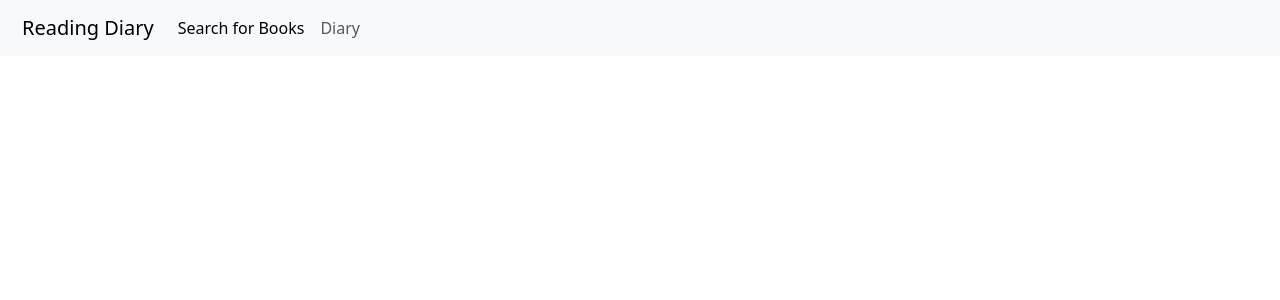
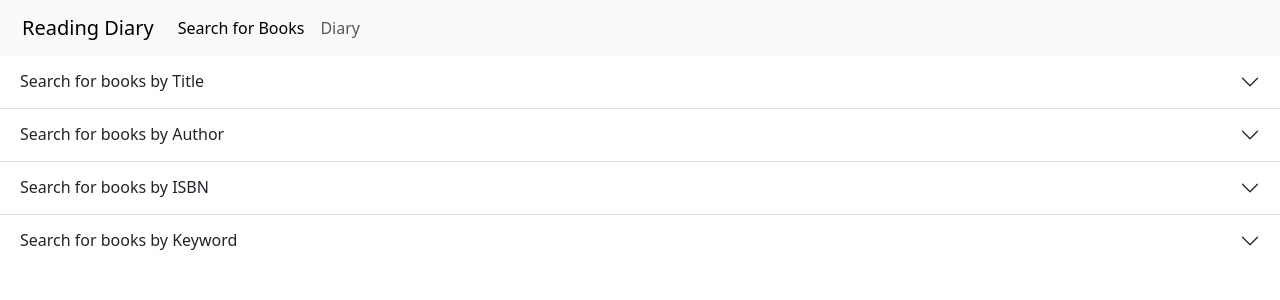
Before and after one commit to mayapeneva/Reading-Diary, an Angular app in the folder reading-diary/: page /searchbooks in a window 1280 px wide. Shown: the top 300 px of the page. Built offline with nearby package versions, Linux system fonts and the light colour scheme; no server answers.

Commit message:
Added searchbooks component.

```diff
--- /dev/null
+++ b/reading-diary/src/app/components/searchbooks/searchbooks.component.html
@@ -0,0 +1,66 @@
+<div class="accordion accordion-flush" id="accordionFlush">
+    <div class="accordion-item">
+        <h2 class="accordion-header">
+            <button class="accordion-button collapsed" type="button" data-bs-toggle="collapse"
+                data-bs-target="#flush-collapseOne" aria-expanded="false" aria-controls="flush-collapseOne">
+                Search for books by Title
+            </button>
+        </h2>
+        <div id="flush-collapseOne" class="accordion-collapse collapse" data-bs-parent="#accordionFlush">
+            <div class="accordion-body">
+                <form class="d-flex" role="search">
+                    <input class="form-control me-2" type="search" placeholder="Book title" aria-label="Book title">
+                    <button class="btn btn-outline-success" type="submit">Search</button>
+                </form>
+            </div>
+        </div>
+    </div>
+    <div class="accordion-item">
+        <h2 class="accordion-header">
+            <button class="accordion-button collapsed" type="button" data-bs-toggle="collapse"
+                data-bs-target="#flush-collapseTwo" aria-expanded="false" aria-controls="flush-collapseTwo">
+                Search for books by Author
+            </button>
+        </h2>
+        <div id="flush-collapseTwo" class="accordion-collapse collapse" data-bs-parent="#accordionFlush">
+            <div class="accordion-body">
+                <form class="d-flex" role="search">
+                    <input class="form-control me-2" type="search" placeholder="Book author" aria-label="Book author">
+                    <button class="btn btn-outline-success" type="submit">Search</button>
+                </form>
+            </div>
+        </div>
+    </div>
+    <div class="accordion-item">
+        <h2 class="accordion-header">
+            <button class="accordion-button collapsed" type="button" data-bs-toggle="collapse"
+                data-bs-target="#flush-collapseThree" aria-expanded="false" aria-controls="flush-collapseThree">
+                Search for books by ISBN
+            </button>
+        </h2>
+        <div id="flush-collapseThree" class="accordion-collapse collapse" data-bs-parent="#accordionFlush">
+            <div class="accordion-body">
+                <form class="d-flex" role="search">
+                    <input class="form-control me-2" type="search" placeholder="Book ISBN" aria-label="Book ISBN">
+                    <button class="btn btn-outline-success" type="submit">Search</button>
+                </form>
+            </div>
+        </div>
+    </div>
+    <div class="accordion-item">
+        <h2 class="accordion-header">
+            <button class="accordion-button collapsed" type="button" data-bs-toggle="collapse"
+                data-bs-target="#flush-collapseFour" aria-expanded="false" aria-controls="flush-collapseFour">
+                Search for books by Keyword
+            </button>
+        </h2>
+        <div id="flush-collapseFour" class="accordion-collapse collapse" data-bs-parent="#accordionFlush">
+            <div class="accordion-body">
+                <form class="d-flex" role="search">
+                    <input class="form-control me-2" type="search" placeholder="Keywords" aria-label="Keywords">
+                    <button class="btn btn-outline-success" type="submit">Search</button>
+                </form>
+            </div>
+        </div>
+    </div>
+</div>
--- a/reading-diary/src/index.html
+++ b/reading-diary/src/index.html
@@ -3,13 +3,24 @@
 
 <head>
   <meta charset="utf-8">
+  <meta name="viewport" content="width=device-width, initial-scale=1">
   <title>ReadingDiary</title>
   <base href="/">
-  <meta name="viewport" content="width=device-width, initial-scale=1">
+  <link href="https://cdn.jsdelivr.net/npm/bootstrap@5.3.3/dist/css/bootstrap.min.css" rel="stylesheet"
+    integrity="sha384-QWTKZyjpPEjISv5WaRU9OFeRpok6YctnYmDr5pNlyT2bRjXh0JMhjY6hW+ALEwIH" crossorigin="anonymous">
 </head>
 
 <body>
   <app-root></app-root>
+  <script src="https://cdn.jsdelivr.net/npm/bootstrap@5.3.3/dist/js/bootstrap.bundle.min.js"
+    integrity="sha384-YvpcrYf0tY3lHB60NNkmXc5s9fDVZLESaAA55NDzOxhy9GkcIdslK1eN7N6jIeHz"
+    crossorigin="anonymous"></script>
+  <script src="https://cdn.jsdelivr.net/npm/@popperjs/core@2.11.8/dist/umd/popper.min.js"
+    integrity="sha384-I7E8VVD/ismYTF4hNIPjVp/Zjvgyol6VFvRkX/vR+Vc4jQkC+hVqc2pM8ODewa9r"
+    crossorigin="anonymous"></script>
+  <script src="https://cdn.jsdelivr.net/npm/bootstrap@5.3.3/dist/js/bootstrap.min.js"
+    integrity="sha384-0pUGZvbkm6XF6gxjEnlmuGrJXVbNuzT9qBBavbLwCsOGabYfZo0T0to5eqruptLy"
+    crossorigin="anonymous"></script>
 </body>
 
 </html>
```
Also changed, not shown: reading-diary/src/app/components/searchbooks/searchbooks.component.ts (added, +13 -0 lines), reading-diary/src/app/components/searchbooks/searchbooks.component.css (added), 1 other file (tests, documents, lock files or other folders).
